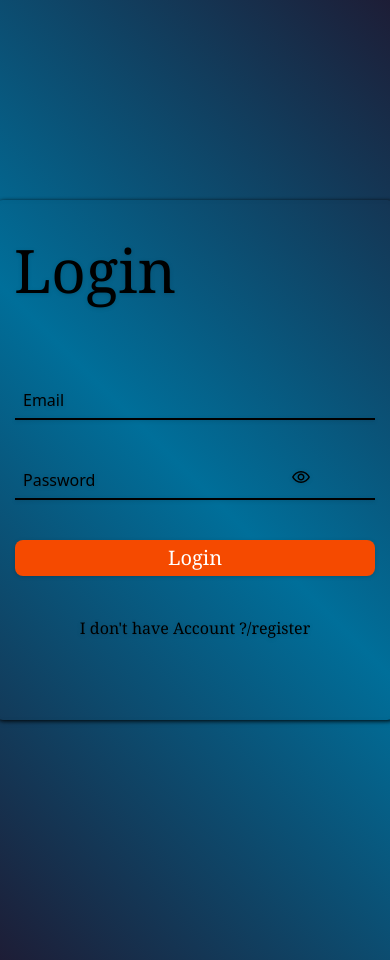
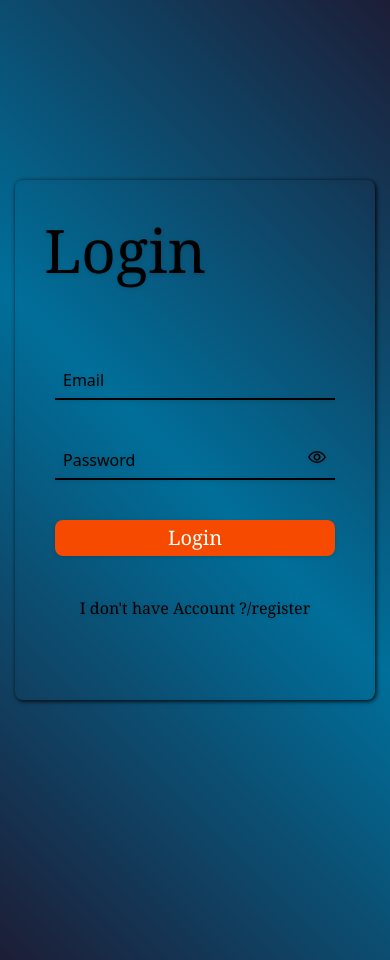
Before and after one commit to Bagavathisingh/Meta_Learn, a React (Vite) app: page / in a window 390 px wide. Built offline with nearby package versions, Linux system fonts and the light colour scheme; no server answers.

Commit message:
login design chages

```diff
--- a/firebaseConfig.js
+++ b/firebaseConfig.js
@@ -1,5 +1,6 @@
 import { initializeApp, getApps, getApp } from "firebase/app";
 import { getAuth } from "firebase/auth";
+import {getStorage} from 'firebase/storage'
 import { getAnalytics } from "firebase/analytics";
 import { getFirestore } from "firebase/firestore";
 
--- a/package.json
+++ b/package.json
@@ -19,7 +19,7 @@
     "@tailwindcss/vite": "^4.1.11",
     "axios": "^1.10.0",
     "dotenv": "^17.0.1",
-    "firebase": "^11.9.1",
+    "firebase": "^11.10.0",
     "firebase-admin": "^13.5.0",
     "git-filter-repo": "^0.0.30",
     "init": "^0.1.2",
--- a/src/components/login.jsx
+++ b/src/components/login.jsx
@@ -36,14 +36,14 @@ export default function Login(){
     return(
         <>
         <div id="loginBack" className=" bg-blue-100 h-240 w-full shirnk-1 flex flex-col justify-center items-center">
-            <div className="drop-shadow h-130 w-100 mt-10 md:-mt-10 p-10 md:p-0 md:h-100 md:w-150 mb-20 flex justify-center items-center rounded-lg">
-                <h1 className="absolute mb-85 mr-40 text-6xl -m-10 md:mt-10 md:-ml-30 font-serif cursor-default">Login</h1>
-                <form className=" h-30 flex mb-10 flex-col justify-between gap-10 md:p-1">
-                    <div className="h-10 md:w-100 w-90 border-b-2">
+            <div className="drop-shadow h-130 w-90 md:-mt-10 p-10 md:p-0 md:h-100 md:w-150 mb-20 flex justify-center items-center rounded-lg">
+                <h1 className="absolute mb-85 mr-40 text-6xl -m-10 md:mt-10 md:-ml-30 ml-5 font-serif cursor-default">Login</h1>
+                <form className=" h-30 flex mb-10 flex-col justify-between items-center gap-10 md:p-1">
+                    <div className="h-10 md:w-100 w-70 border-b-2">
                     <input required onChange={(e)=>setusername(e.target.value)} className="p-2 h-10 w-full placeholder:text-black outline-none focus:placeholder-transparent transition duration-300 ease-in-out" type="mail" name="username" placeholder="Email"/>
                     </div>
-                    <div className="h-10 md:w-100 w-90 border-b-2">
-                        <div className=" absolute ml-69 mt-[7px]">
+                    <div className="h-10 md:w-100 w-70 border-b-2">
+                        <div className=" absolute ml-63 mt-[7px]">
                             <button onClick={passShows} className="invert">
                                 {passShow?<img src={VisibleOn} />:<img src={VisibleOff}/>}
                             </button>
--- a/src/components/register.jsx
+++ b/src/components/register.jsx
@@ -29,15 +29,15 @@ export default function Register(){
     }
     return(
         <>
-        <div id="loginBack" className=" bg-blue-100 h-230 w-full shirnk-1 flex flex-col justify-center items-center">
-            <div className="drop-shadow h-130 w-100 mt-10 md:-mt-10 p-10 md:p-0 md:h-100 md:w-150 mb-20 flex justify-center items-center rounded-lg">
+        <div id="loginBack" className="bg-blue-100 h-240 w-full shirnk-1 flex flex-col justify-center items-center">
+            <div className="odrop-shadow h-130 w-90 md:-mt-10 p-10 md:p-0 md:h-100 md:w-150 mb-20 flex justify-center items-center rounded-lg">
                 <h1 className="absolute mb-85 mr-40 text-6xl -m-10 md:mt-10 ml-10 md:-ml-30 font-serif cursor-default">SignUp</h1>
                 <form onSubmit={SignUpHandle} className=" h-30 flex mb-10 flex-col justify-between items-center gap-10 md:p-1">
-                    <div className="h-10 md:w-100 w-90 border-b-2">
+                    <div className="h-10 md:w-100 w-70 border-b-2">
                     <input required onChange={(e)=>setusername(e.target.value)} className="p-2 h-10 w-full placeholder:text-black outline-none focus:placeholder-transparent transition duration-300 ease-in-out" type="mail" name="username" id="username" placeholder="Email"/>
                     </div>
-                    <div  className="h-10 md:w-100 w-90 border-b-2">
-                        <div className=" absolute ml-79 mt-[7px]">
+                    <div  className="h-10 md:w-100 w-70 border-b-2">
+                        <div className=" absolute ml-63 mt-[7px]">
                             <button onClick={passShows} className="invert">
                                 {passShow?<img src={VisibleOn} />:<img src={VisibleOff}/>}
                             </button>
```
Also changed, not shown: 1 other file (tests, documents, lock files or other folders).
